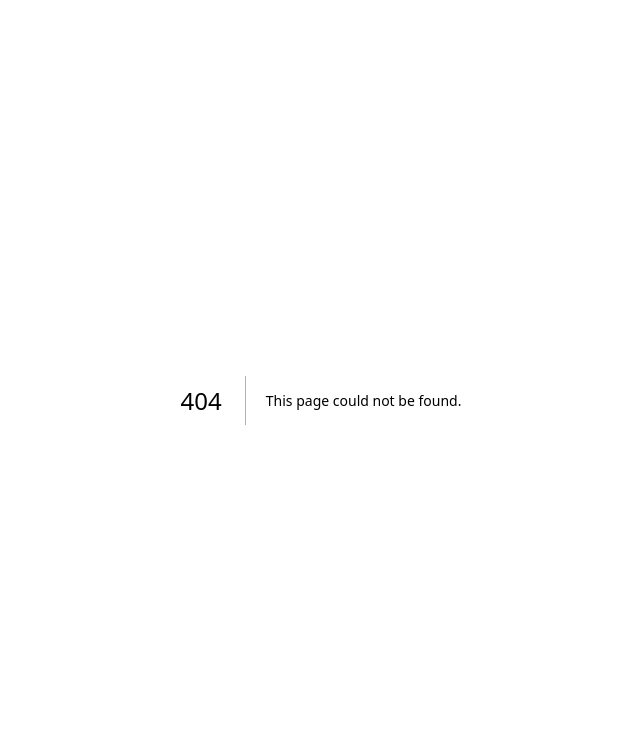
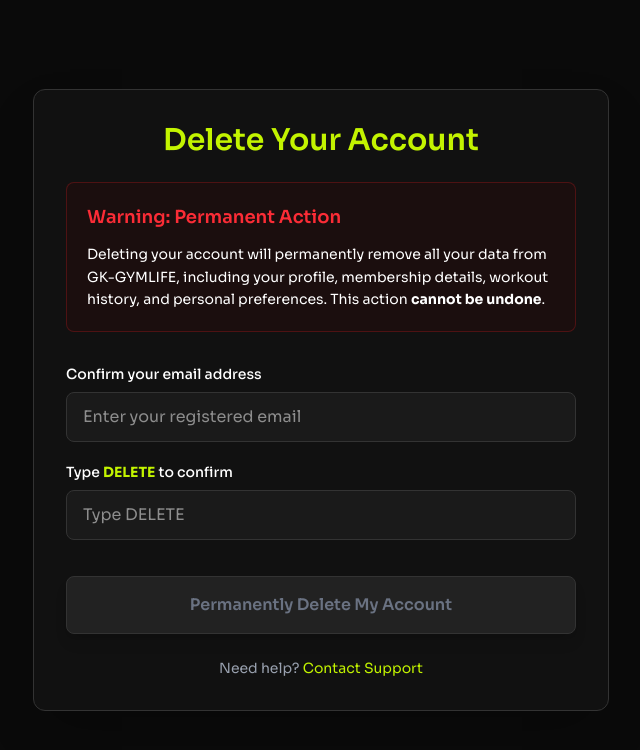
Before and after one commit to gkelite-info/gk-fitness-website, a Next.js app: page /delete-account in a window 1280 px wide. Before the commit this address had no page. Shown: the top 750 px of the page, without its empty margins (319-959 px from the left). Built offline with nearby package versions, Linux system fonts and the light colour scheme.

Commit message:
created page delete account

```diff
--- /dev/null
+++ b/app/delete-account/page.tsx
@@ -0,0 +1,76 @@
+"use client";
+
+import React, { useState } from 'react';
+
+export default function DeleteAccount() {
+    const [email, setEmail] = useState('');
+    const [confirmText, setConfirmText] = useState('');
+
+    const handleDelete = (e: React.FormEvent) => {
+        e.preventDefault();
+        alert("Account deletion request submitted. Our team will process it shortly.");
+        setEmail('');
+        setConfirmText('');
+    };
+
+    return (
+        <div className="bg-[#0A0A0A] min-h-screen p-5 flex flex-col items-center justify-center">
+            <div className="max-w-xl w-full bg-[#111111] p-8 rounded-xl border border-[#333] shadow-2xl">
+                <h2 className="text-[#C3F400] font-semibold text-3xl mb-6 text-center">Delete Your Account</h2>
+
+                <div className="mb-8 p-5 bg-red-950/20 rounded-lg border border-red-900/50">
+                    <h3 className="text-red-500 font-semibold mb-3 text-lg">Warning: Permanent Action</h3>
+                    <p className="text-sm text-white leading-relaxed">
+                        Deleting your account will permanently remove all your data from GK-GYMLIFE, including your profile, membership details, workout history, and personal preferences. This action <strong>cannot be undone</strong>.
+                    </p>
+                </div>
+
+                <form onSubmit={handleDelete} className="flex flex-col gap-5">
+                    <div>
+                        <label htmlFor="email" className="block text-sm font-medium text-white mb-2">
+                            Confirm your email address
+                        </label>
+                        <input
+                            type="email"
+                            id="email"
+                            value={email}
+                            onChange={(e) => setEmail(e.target.value)}
+                            className="w-full px-4 py-3 bg-[#1A1A1A] border border-[#333] rounded-lg text-white focus:outline-none focus:border-[#C3F400] focus:ring-1 focus:ring-[#C3F400] transition-all"
+                            placeholder="Enter your registered email"
+                            required
+                        />
+                    </div>
+
+                    <div>
+                        <label htmlFor="confirm" className="block text-sm font-medium text-white mb-2">
+                            Type <span className="text-[#C3F400] font-bold select-none">DELETE</span> to confirm
+                        </label>
+                        <input
+                            type="text"
+                            id="confirm"
+                            value={confirmText}
+                            onChange={(e) => setConfirmText(e.target.value)}
+                            className="w-full px-4 py-3 bg-[#1A1A1A] border border-[#333] rounded-lg text-white focus:outline-none focus:border-[#C3F400] focus:ring-1 focus:ring-[#C3F400] transition-all"
+                            placeholder="Type DELETE"
+                            required
+                        />
+                    </div>
+
+                    <button
+                        type="submit"
+                        disabled={confirmText !== 'DELETE' || !email}
+                        className="mt-4 w-full py-4 px-4 bg-red-600 hover:bg-red-700 disabled:bg-[#222] disabled:text-gray-500 disabled:border disabled:border-[#333] disabled:cursor-not-allowed text-white font-semibold rounded-lg transition-all duration-300 shadow-lg"
+                    >
+                        Permanently Delete My Account
+                    </button>
+                </form>
+
+                <div className="mt-6 text-center">
+                    <p className="text-sm text-gray-400">
+                        Need help? <a href="#" className="text-[#C3F400] hover:underline">Contact Support</a>
+                    </p>
+                </div>
+            </div>
+        </div>
+    );
+}
```
